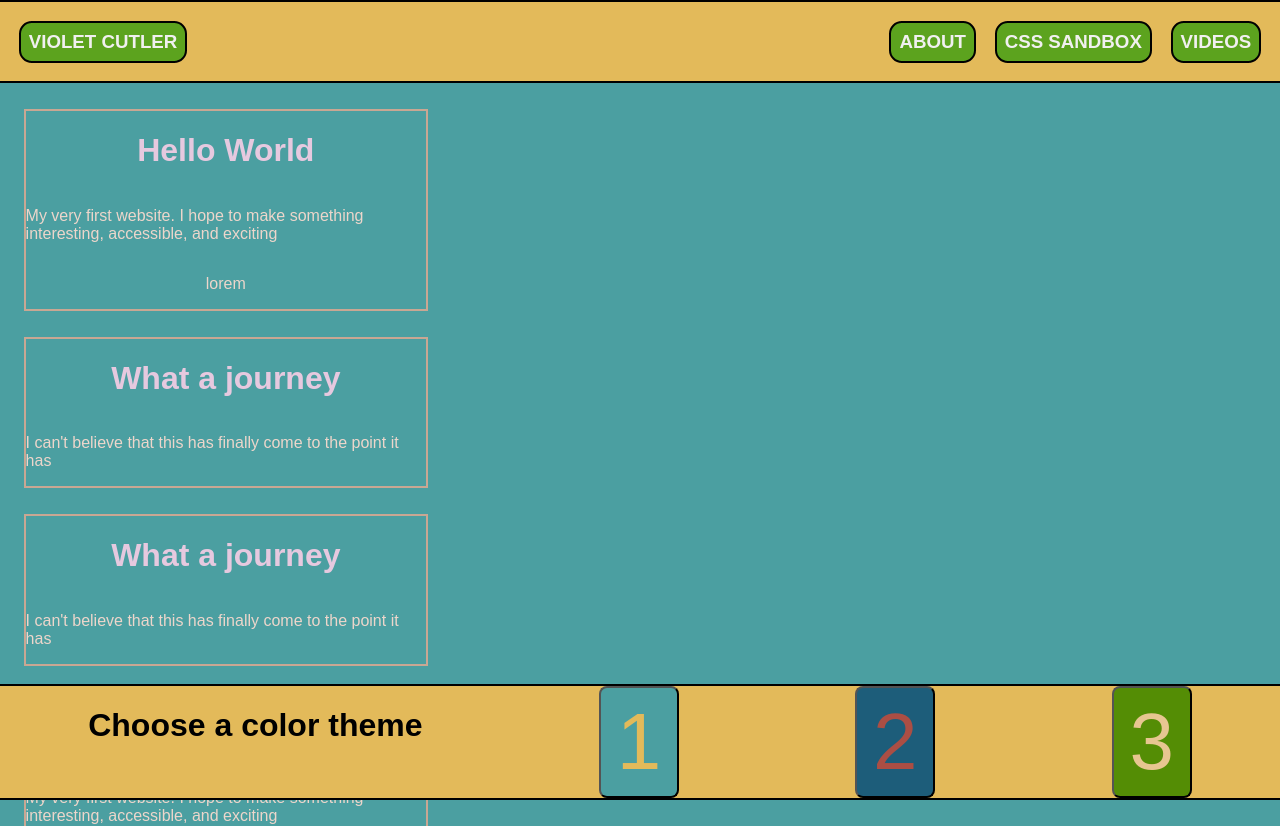
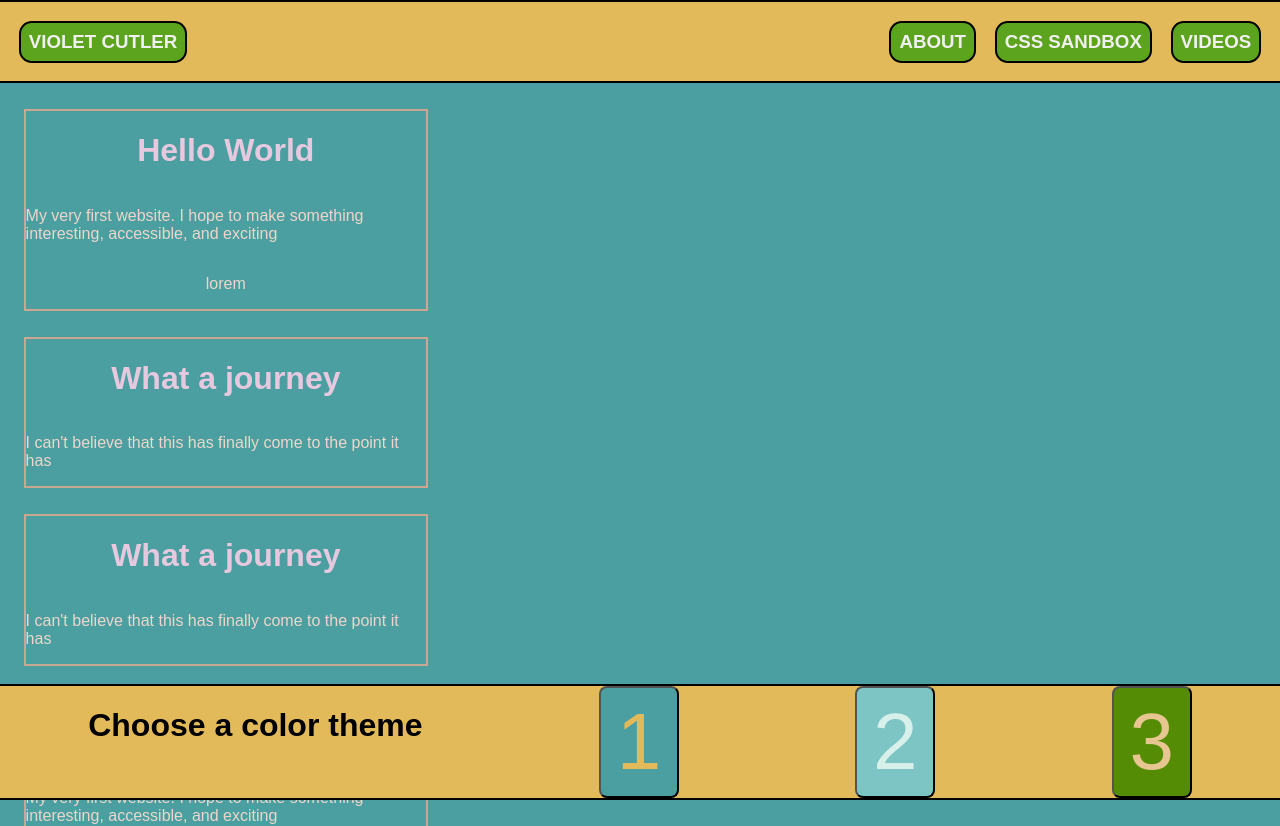
Before and after one commit to VioletCutler/personalWebsite, a React (Create React App) app in the folder violet/: page / in a window 1280 px wide. Shown: the top 826 px of the page. Built offline with nearby package versions, Linux system fonts and the light colour scheme.

Commit message:
changed themeTwo

```diff
--- a/violet/src/components/NavBar/Navbar.js
+++ b/violet/src/components/NavBar/Navbar.js
@@ -12,14 +12,14 @@ function Navbar() {
   })
 
   function mouseEnterHandler(event) {
-    event.target.style.color = "#EE6A1F";
+    // event.target.style.color = "#EE6A1F";
   }
 
   function mouseLeaveHandler(event) {
     if (event.target.id === "violet") {
-      event.target.style.color = "#FF9AEC";
+      // event.target.style.color = "#FF9AEC";
     } else {
-      event.target.style.color = "white";
+      // event.target.style.color = "white";
     }
   }
 
--- a/violet/src/index.css
+++ b/violet/src/index.css
@@ -20,13 +20,13 @@
   --ThemeOneBorderColor: #c9a793;
 
   /* Theme Two */
-  --ThemeTwoTitleColor: #dc9149;
-  --ThemeTwoTextColor: #a8c580;
-  --ThemeTwoBackgroundColor: #1d5d7a;
-  --ThemeTwoElementColorHighlight: #ab4e44;
-  --ThemeTwoElementColorBackground: #c73033;
-  --ThemeTwoNavTextColor: #fff3ec;
-  --ThemeTwoBorderColor: #c9a793;
+  --ThemeTwoTitleColor: #2e523f;
+  --ThemeTwoTextColor: #11253d;
+  --ThemeTwoBackgroundColor: #7DC4C5;
+  --ThemeTwoElementColorHighlight: #D7F0EA;
+  --ThemeTwoElementColorBackground: #bbebbb;
+  --ThemeTwoNavTextColor: #353b3a;
+  --ThemeTwoBorderColor: #1b3350;
 
   /* Theme Three */
   --ThemeThreeTitleColor: #f7f9de;
@@ -34,19 +34,24 @@
   --ThemeThreeBackgroundColor: #548d05;
   --ThemeThreeElementColorHighlight: #e7c691;
   --ThemeThreeElementColorBackground: #cc6cff;
-  --ThemeTwoNavTextColor: #fff3ec;
-  --ThemeTwoBorderColor: #c9a793;
+  --ThemeThreeNavTextColor: #fff3ec;
+  --ThemeThreeBorderColor: #c9a793;
 }
 
 body {
+  top: 0;
+  margin: 0;
+  min-height: 100%;
+
+  font-family: "IBM Plex Sans", sans-serif;
+  font-size: 1 rem;
+
   display: flex;
   justify-content: center;
   align-items: center;
   flex-direction: column;
-  font-family: "IBM Plex Sans", sans-serif;
-  font-size: 1 rem;
+
   background-color: var(--selectedBackgroundColor);
-  margin-top: 0;
 }
 
 main {
@@ -137,12 +142,6 @@ nav {
   color: var(--selectedTextColor);
 }
 
-#buttons {
-  background-color: rgb(255, 255, 255);
-  display: flex;
-  flex-direction: column;
-}
-
 #themeOneBtn {
   color: var(--ThemeOneElementColorHighlight);
   background-color: var(--ThemeOneBackgroundColor);
```
